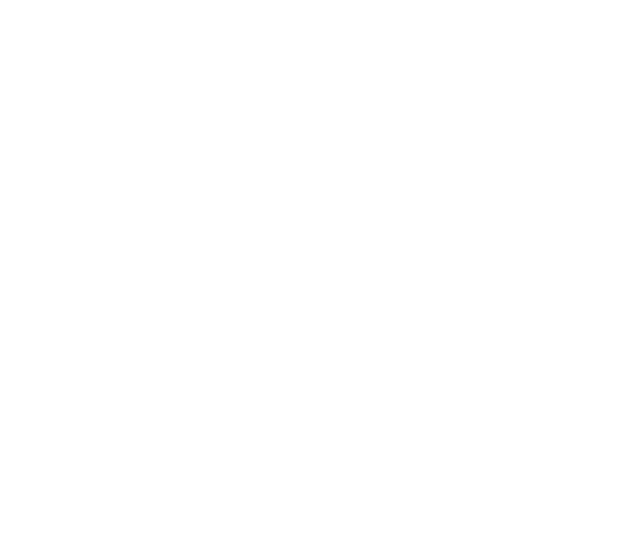
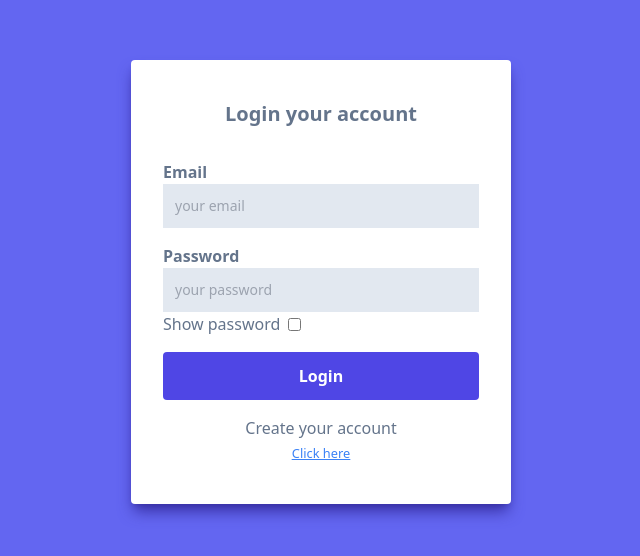
Before and after one commit to rymnd08/simple-react-crud, a React (Vite) app: page /login in a window 1280 px wide. Shown: the part 118-674 px from the top of the page, without its empty margins (319-959 px from the left). Built offline with nearby package versions, Linux system fonts and the light colour scheme.

Commit message:
add user,register component

```diff
--- a/src/components/Navbar.tsx
+++ b/src/components/Navbar.tsx
@@ -1,6 +1,26 @@
 import { Link } from "react-router-dom";
+import { useEffect, useState } from "react";
+import { useNavigate } from "react-router-dom";
+
 
 const Navbar = () => {
+    const navigate = useNavigate()
+    const [isLoginLink, setIsLoginLink] = useState(true)
+    const user = useState(JSON.stringify(localStorage.getItem('user')))
+
+    function handleLogOut(){
+        localStorage.clear()
+        setIsLoginLink(false)
+    }
+
+    useEffect(()=>{
+        if(!isLoginLink){
+            setTimeout(()=> {
+                navigate('/login')
+            }, 500)
+        }
+    },[isLoginLink])
+
     return (
         <div className="w-full h-48 font-semibold text-dark border  flex items-center">
             <div className="max-w-5xl  mx-auto flex justify-between items-center px-4 md:px-0 border grow">
@@ -10,7 +30,8 @@
                 <ul className="flex py-4 gap-4">
                     <li><Link to="/someLink">Some Link</Link></li>
                     <li><Link to="/someLink">Some Link</Link></li>
-                    <li><Link to="/login">Login</Link></li>
+                    {isLoginLink && <li><button onClick={handleLogOut}>Logout</button></li>}
+                    {!isLoginLink && <li><Link to="/login">Login</Link></li>}
                 </ul>
             </div>
         </div>
--- a/src/firebase.ts
+++ b/src/firebase.ts
@@ -1,6 +1,6 @@
 // Import the functions you need from the SDKs you need
 import { initializeApp } from "firebase/app";
-import { getFirestore, addDoc, collection, deleteDoc, doc } from "firebase/firestore";
+import { getFirestore, addDoc, collection, deleteDoc, doc, getDocs, query } from "firebase/firestore";
 // TODO: Add SDKs for Firebase products that you want to use
 // https://firebase.google.com/docs/web/setup#available-libraries
 
@@ -16,6 +16,12 @@
   measurementId: "G-VVNKNMKP7L"
 };
 
+type User = {
+  username: string,
+  password: string,
+  AddedAt: number
+}
+
 // Initialize Firebase
 const app = initializeApp(firebaseConfig);
 const db = getFirestore(app)
@@ -23,6 +29,31 @@
 export function addToFireStore(collectionName: string, data: object){
   return addDoc(collection(db, collectionName), data)
 }
+
 export function deleteToFireStore(collectionName: string, id: string ){
   return deleteDoc(doc(db, collectionName, id))
 }
+
+export async function checkIfUserExist(username: string, password: string){
+  const q = query(collection(db, 'users'));
+  let user = {
+    username,
+    password,
+    isExist : false
+  }
+
+  try {
+    const res = await getDocs(q);
+
+    res.forEach((doc: any) => {
+      if (doc.data().email === username && doc.data().password === password) {
+        user.isExist = true
+      }
+    });
+
+    return user;
+  } catch (error) {
+    console.error('Error fetching data:', error);
+    return user;
+  }
+}
--- a/src/pages/Home.tsx
+++ b/src/pages/Home.tsx
@@ -1,23 +1,18 @@
+import { useEffect } from "react";
 import Navbar from "../components/Navbar";
-import { addToFireStore, deleteToFireStore } from "../firebase";
+import { addToFireStore } from "../firebase";
 addToFireStore
 
 const Home = () => {
 
-    function handleClick(){
-        addToFireStore('users', {name: 'rymnd', age: 22, hobbies: ['gaming', 'coding', 'traveling', 'watching']})
-            .then(res => console.log(res))
-            .catch(err => console.log(err))
-    }
-    function deleteData(){
-        deleteToFireStore('users', 'rHEPYs9NBPwdpHOFBp0e')
-        .then(() => console.log('delete success'))
-        .catch(err => console.log(err))
-    }
+    useEffect(()=>{
+        const user = JSON.parse(localStorage.getItem('user')!)
+        console.log(user)
+    },[])
 
     return (
         <>
-            <Navbar />
+          <Navbar />
         </>
      );
 }
--- a/src/pages/Login.tsx
+++ b/src/pages/Login.tsx
@@ -1,11 +1,90 @@
+
+import { useState } from "react";
+import { checkIfUserExist } from "../firebase";
+import { useNavigate } from "react-router-dom";
+import { Link } from "react-router-dom";
 
 const Login = () => {
+    const navigate = useNavigate()
+    const [email, setEmail] = useState('')
+    const [password, setPassword] = useState('')
+    const [type, setType] = useState('password')
+    const [showAlert, setShowAlert] = useState(false)
+    const [alertValue, setAlertValue] = useState('')
+
+    function handleSubmit(e: any){
+        e.preventDefault()
+        checkIfUserExist(email, password)
+            .then((user)=>{
+                if(user.isExist){
+                    setShowAlert(true)
+                    setEmail('')
+                    setPassword('')
+                    setAlertValue('Login Successfully')
+
+                    localStorage.setItem('user', JSON.stringify(user))
+
+                    setTimeout(()=>{
+                        setShowAlert(false)
+                        navigate('/')
+                    }, 2000)
+                }else{
+                    setShowAlert(true)
+                    setAlertValue('No user found')
+                }
+            })
+
+
+    }
     return (
-        <>
-            <div className="h-screen w-full flex items-center justify-start">
+        <div className="h-screen w-full flex items-center justify-center bg-indigo-500 relative">
 
+            {/* Alert message */}
+            {showAlert &&
+                <div className="absolute top-0 w-[380px] bg-indigo-700 py-3 text-center text-white font-bold"> {alertValue} </div>
+            }
+            <div className="form-container rounded bg-white w-[380px] px-8 py-10 shadow-lg shadow-indigo-800">
+                <h3 className="text-center text-slate-500 font-semibold text-xl mb-8">Login your account</h3>
+                <form onSubmit={handleSubmit}>
+                    <div className="mb-4">
+                        <label htmlFor="email" className="text-slate-500 font-semibold">Email</label>
+                        <input type="text"
+                            className="w-full focus:outline-none bg-slate-200 py-3 px-3 text-sm text-slate-800 "
+                            placeholder="your email"
+                            id="email"
+                            value={email}
+                            onChange={(e)=>setEmail((e.target.value))}
+                        />
+                    </div>
+                    <div className="mb-4">
+                        <label htmlFor="password" className="text-slate-500 font-semibold">Password</label>
+                        <input type={type}
+                            className="w-full focus:outline-none bg-slate-200 py-3 px-3 text-sm text-slate-800 "
+                            placeholder="your password"
+                            id="password"
+                            value={password}
+                            onChange={(e)=>setPassword((e.target.value))}
+                        />
+                        <div className="flex items-center gap-2 text-slate-500">
+                            <label htmlFor="checkboxx" className="text-xssm">Show password</label>
+                            <input type="checkbox" name="" id="checkboxx" onChange={()=>{
+                                type==='password' ? setType('text') : setType('password')
+                            }} />
+
+                        </div>
+                    </div>
+
+                    <button
+                        type="submit"
+                        className="w-full bg-indigo-600 py-3 rounded text-white font-semibold"
+                    >Login</button>
+                    <div className="mt-4 text-center">
+                        <p className="text-slate-500">Create your account</p>
+                        <small className="text-blue-500 underline text-center"><Link to="/register">Click here</Link></small>
+                    </div>
+                </form>
             </div>
-        </>
+        </div>
      );
 }
 
--- a/src/pages/Register.tsx
+++ b/src/pages/Register.tsx
@@ -1,20 +1,38 @@
-import { useState } from "react";
+import {  FormEvent, useState } from "react";
 import { addToFireStore } from "../firebase";
+import { useNavigate, Link } from "react-router-dom";
+
+
 const Register = () => {
-
+    const navigate = useNavigate()
     const [email, setEmail] = useState('')
     const [password, setPassword] = useState('')
     const [type, setType] = useState('password')
+    const [showAlert, setShowAlert] = useState(false)
 
-    function handleSubmit(e: any){
+    function handleSubmit(e: FormEvent){
         e.preventDefault()
         addToFireStore('users', {email, password, addedAt: Date.now()})
-            .then(res => console.log(res))
+            .then(() => {
+                setEmail('')
+                setPassword('')
+                setShowAlert(true)
+                setTimeout(()=> {
+                    setShowAlert(false)
+                    navigate('/login')
+                }, 2000)
+            })
             .catch(err => console.log(err))
     }
+
     return (
-        <div className="h-screen w-full flex items-center justify-center bg-indigo-500">
-            <div className="form-container rounded bg-white w-[380px] px-8 py-10">
+        <div className="h-screen w-full flex items-center justify-center bg-indigo-500 relative">
+
+            {/* Alert message */}
+            {showAlert &&
+                <div className="absolute top-0 w-[380px] bg-indigo-700 py-3 text-center text-white font-bold ">UserCreated Successfully</div>
+            }
+            <div className="form-container rounded bg-white w-[380px] px-8 py-10 shadow-lg shadow-indigo-800">
                 <h3 className="text-center text-slate-500 font-semibold text-xl mb-8">Create your account</h3>
                 <form onSubmit={handleSubmit}>
                     <div className="mb-4">
@@ -49,6 +67,10 @@
                         type="submit"
                         className="w-full bg-indigo-600 py-3 rounded text-white font-semibold"
                     >Create Account</button>
+                    <div className="mt-4 text-center">
+                        <p className="text-slate-500">Already have an account?</p>
+                        <small className="text-blue-500 underline text-center"><Link to="/login">Click here</Link></small>
+                    </div>
                 </form>
             </div>
         </div>
```
